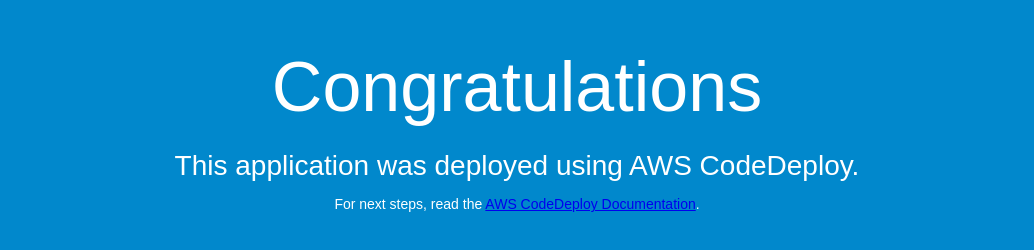
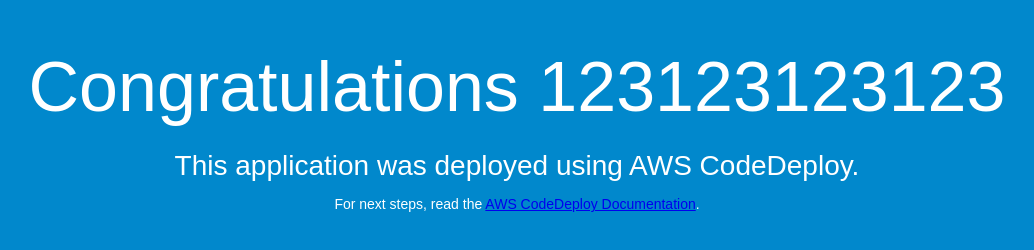
Before and after one commit to minhbipro/DemoCodeDeloy, a plain HTML site: page index.html in a window 1280 px wide. Shown: the whole page, without its empty margins (123-1157 px from the left). Drawn offline with Linux system fonts and the light colour scheme.

Commit message:
Update index.html

```diff
--- a/index.html
+++ b/index.html
@@ -26,7 +26,7 @@
 </head>
 <body>
   <div align="center">
-    <h1>Congratulations</h1>
+    <h1>Congratulations 123123123123</h1>
     <h2>This application was deployed using AWS CodeDeploy.</h2>
     <p>For next steps, read the <a href="http://aws.amazon.com/documentation/codedeploy">AWS CodeDeploy Documentation</a>.</p>
   </div>
```
